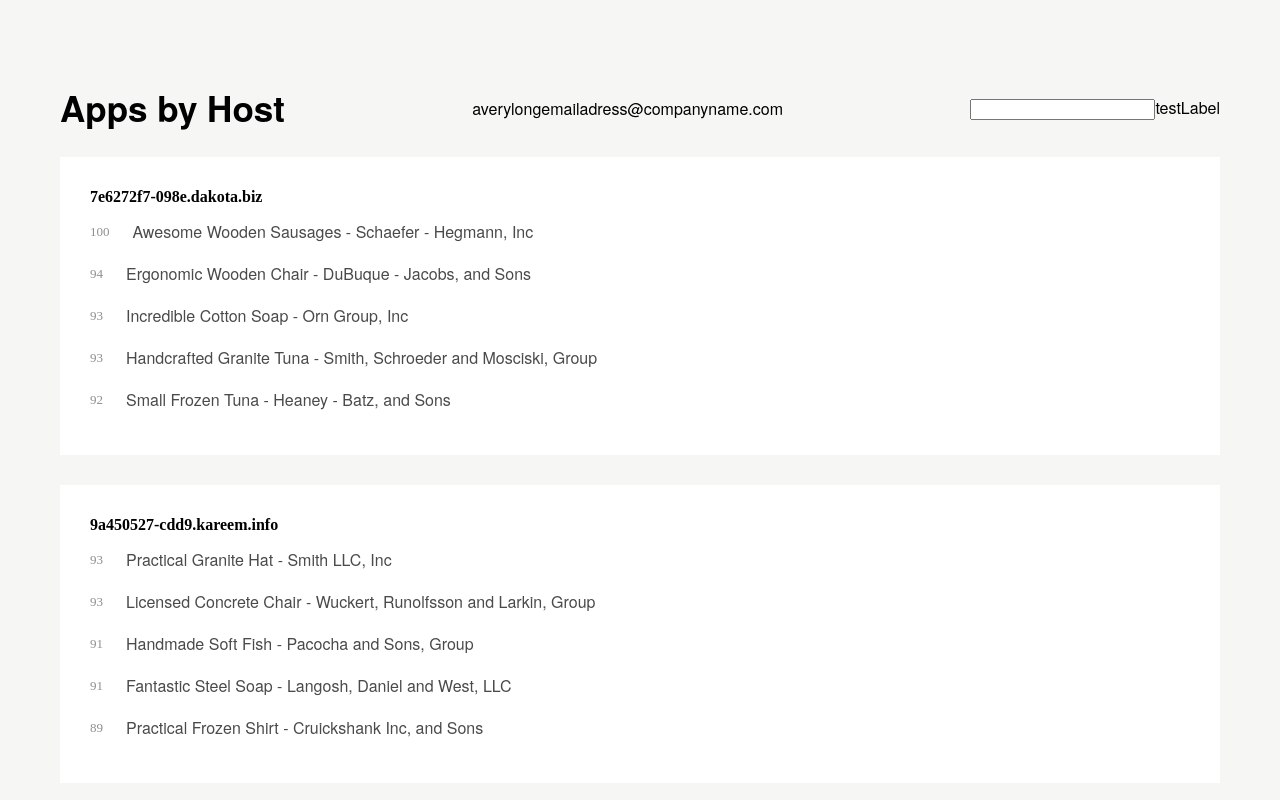
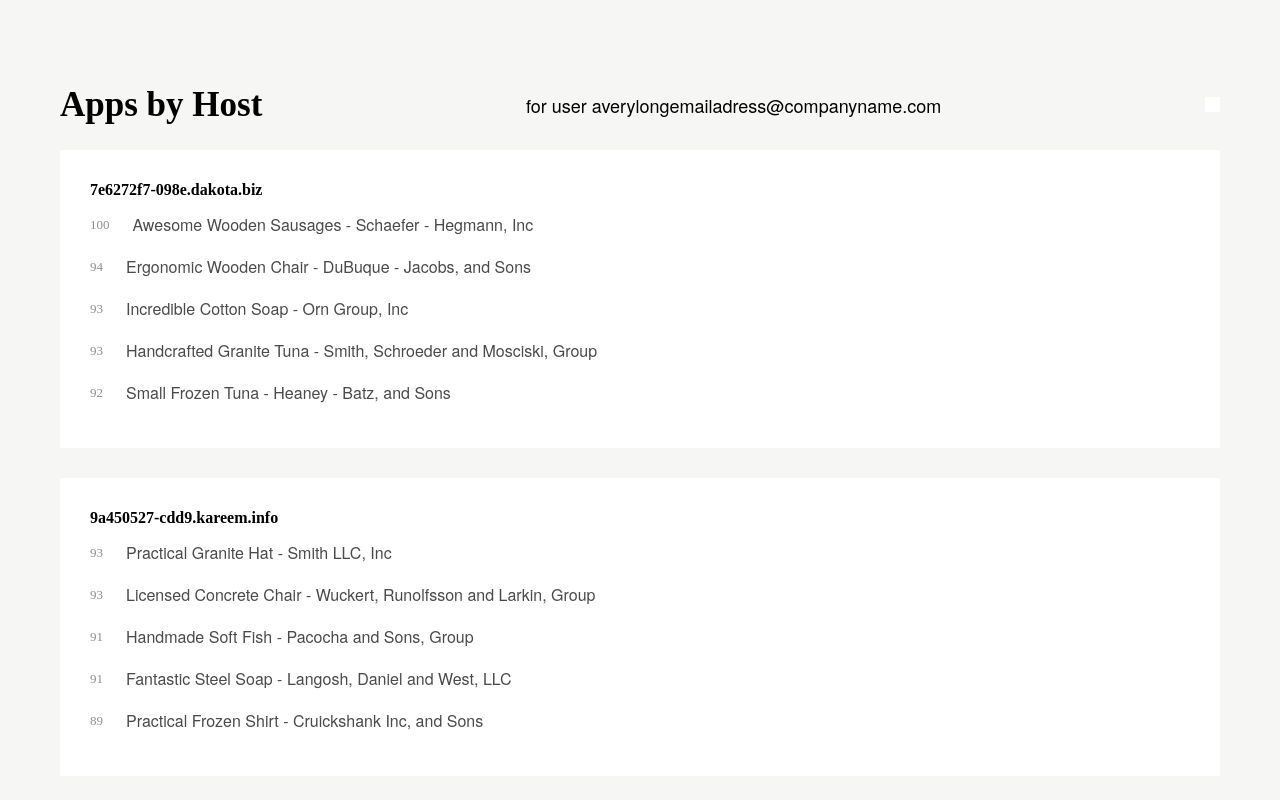
Before and after one commit to UXDESIGNERLIN/Apdex, a React (Create React App) app: page / in a window 1280 px wide. Shown: the top 800 px of the page. Built offline with nearby package versions, Linux system fonts and the light colour scheme.

Commit message:
Style checkbox

```diff
--- a/src/components/Checkbox.jsx
+++ b/src/components/Checkbox.jsx
@@ -1,11 +1,18 @@
-const Checkbox = ({label}) => {
+import './Checkbox.scss';
+
+const Checkbox = ({ children, label, toggleLayout }) => {
+  const handleInput = (event) => {
+    toggleLayout(event.target.checked);
+  }
+
   return (
-    <>
-      <label>
-        <input />
-        <span>{label}</span>
-      </label>
-    </>
+    <div class="Checkbox">
+    <div class="Checkbox__box">
+      <input type="checkbox" id={label} value="None" name="check" onChange={handleInput}/>
+      <label for={label}></label>
+    </div>
+    <span>{children}</span>
+    </div>
   )
 }
 
--- /dev/null
+++ b/src/components/Checkbox.scss
@@ -0,0 +1,35 @@
+@import "../assets/scss/main.scss";
+
+.Checkbox {
+  display: flex;
+}
+
+.Checkbox__box {
+  width: 15px;
+  height: 15px;
+  margin: 5px auto;
+  background: $color-white;
+  position: relative;
+
+  label {
+    width: 10px;
+    height: 10px;
+    @include in-the-middle;
+
+    &:after {
+      content: '';
+      width: 10px;
+      height: 10px;
+      @include in-the-middle;
+      background-color: $color-enable;
+      opacity: 0;
+    }
+  }
+
+  input[type=checkbox] {
+    appearance: none;
+    &:checked + label:after {
+      opacity: 1;
+    }
+  }
+}
--- a/src/components/Header.jsx
+++ b/src/components/Header.jsx
@@ -4,7 +4,7 @@ const Header = ({ children, userEmail, title }) => {
   return(
     <header className="Header">
       <h1>{title}</h1>
-      <p>{userEmail}</p>
+      <p>for user {userEmail}</p>
       {children}
     </header>
   )
--- a/src/components/Header.scss
+++ b/src/components/Header.scss
@@ -2,7 +2,15 @@
 
 .Header {
   @include flex-center;
+
   h1{
     font-size: $font-size-l;
+    font-family: $font-family-bold;
+    line-height: $line-height-xl;
+  }
+
+  p{
+    font-size: $font-size-m;
+    line-height: $line-height-m;
+  }
 }
-}
```
